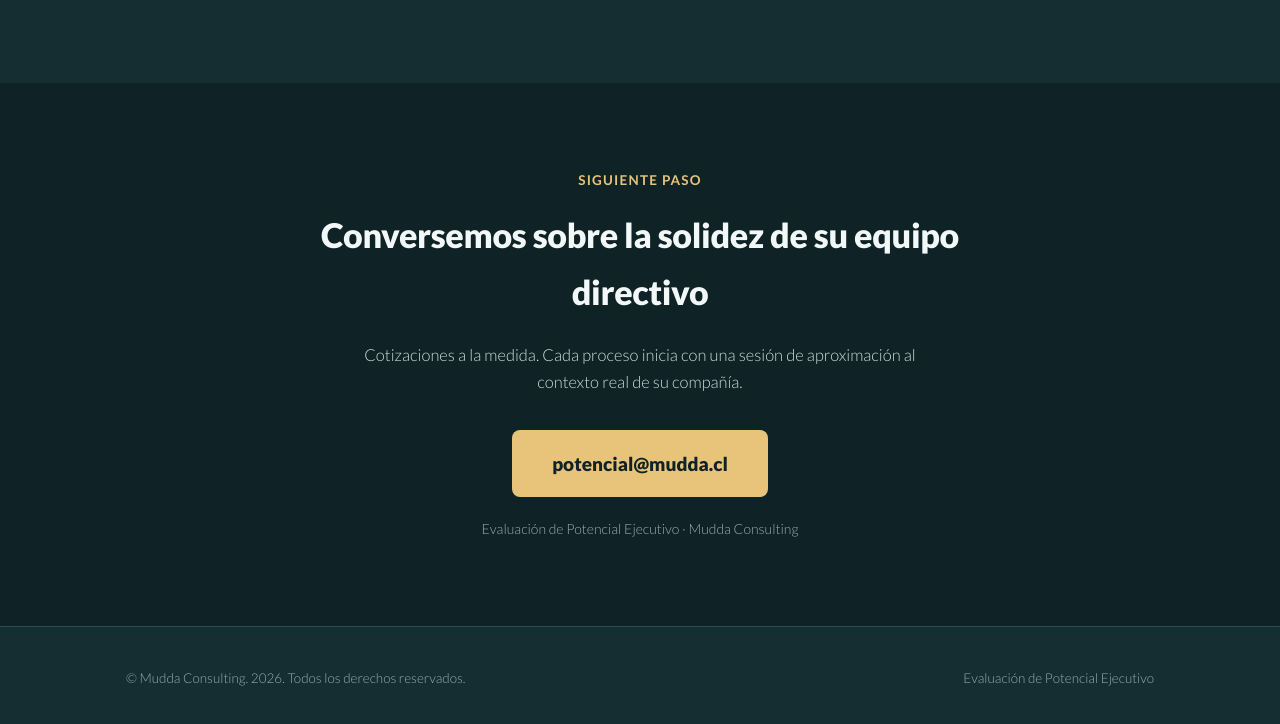
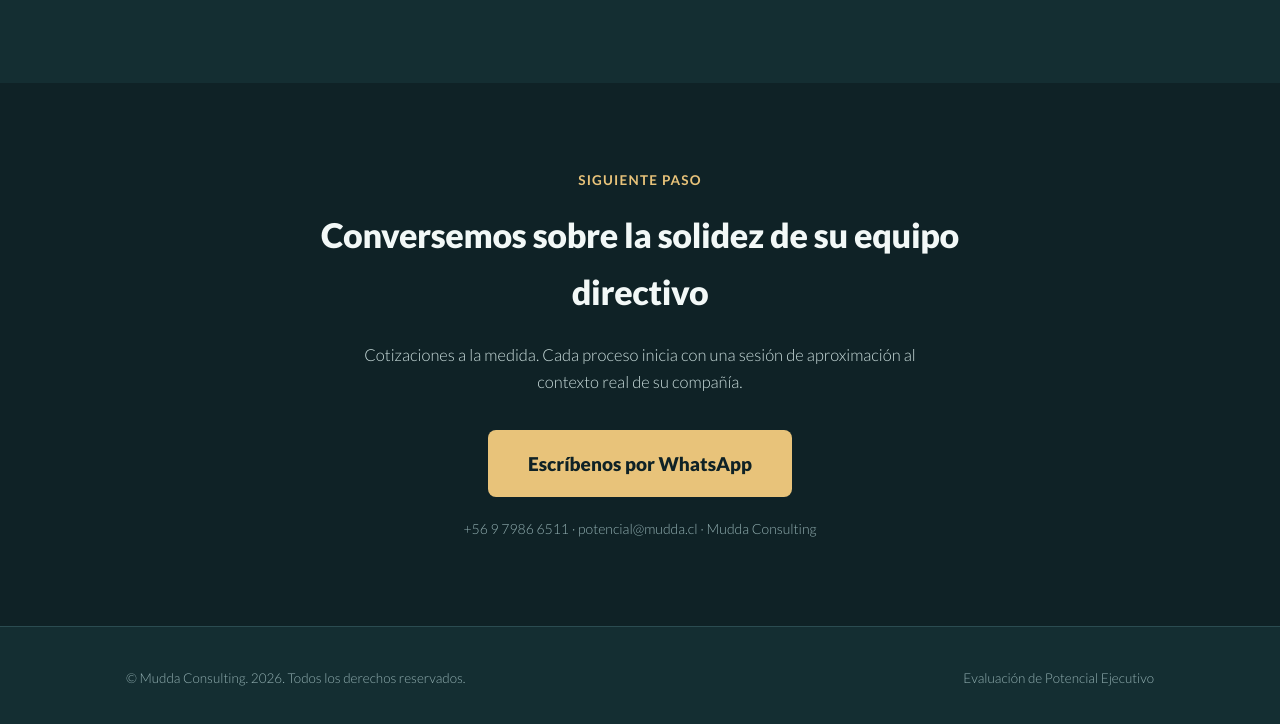
Before and after one commit to claudiamcl/mudda-potencial-landing, a plain HTML site: page index.html in a window 1280 px wide. Shown: the part 6141-6865 px from the top of the page. Drawn offline with Linux system fonts and the light colour scheme.

Commit message:
Update contact links to WhatsApp from email

```diff
--- a/index.html
+++ b/index.html
@@ -193,7 +193,7 @@
       <a href="#impacto">Impacto</a>
       <a href="#equipo">Equipo</a>
     </nav>
-    <a class="btn nav-cta" href="mailto:potencial@mudda.cl?subject=Evaluación%20de%20Potencial%20Ejecutivo">Conversemos</a>
+    <a class="btn nav-cta" href="https://wa.me/56979866511?text=Hola%2C%20quiero%20conversar%20sobre%20la%20Evaluaci%C3%B3n%20de%20Potencial%20Ejecutivo%20de%20Mudda%20Consulting." target="_blank" rel="noopener">Conversemos</a>
   </div>
 </header>
 
@@ -205,7 +205,7 @@
     <p class="lede">Un diagnóstico probado, diseñado para comités directivos, directorios y procesos de sucesión de alto nivel.</p>
     <p class="sub">Resultados en horas, no semanas. Con el respaldo de socios con experiencia directiva real y manejo estrictamente confidencial de cada proceso.</p>
     <div class="hero-cta-row">
-      <a class="btn" href="mailto:potencial@mudda.cl?subject=Evaluación%20de%20Potencial%20Ejecutivo">Conversemos sobre la solidez de su equipo directivo</a>
+      <a class="btn" href="https://wa.me/56979866511?text=Hola%2C%20quiero%20conversar%20sobre%20la%20Evaluaci%C3%B3n%20de%20Potencial%20Ejecutivo%20de%20Mudda%20Consulting." target="_blank" rel="noopener">Conversemos sobre la solidez de su equipo directivo</a>
       <a class="btn-outline" href="#evidencia">Ver la evidencia ↓</a>
     </div>
     <div class="chip-row">
@@ -453,8 +453,8 @@
     <div class="eyebrow">Siguiente paso</div>
     <h2>Conversemos sobre la solidez de su equipo directivo</h2>
     <p class="sub">Cotizaciones a la medida. Cada proceso inicia con una sesión de aproximación al contexto real de su compañía.</p>
-    <a class="email-btn" href="mailto:potencial@mudda.cl?subject=Evaluación%20de%20Potencial%20Ejecutivo">potencial@mudda.cl</a>
-    <p class="foot-note">Evaluación de Potencial Ejecutivo · Mudda Consulting</p>
+    <a class="email-btn" href="https://wa.me/56979866511?text=Hola%2C%20quiero%20conversar%20sobre%20la%20Evaluaci%C3%B3n%20de%20Potencial%20Ejecutivo%20de%20Mudda%20Consulting." target="_blank" rel="noopener">Escríbenos por WhatsApp</a>
+    <p class="foot-note">+56 9 7986 6511 · potencial@mudda.cl · Mudda Consulting</p>
   </div>
 </section>
 
```
